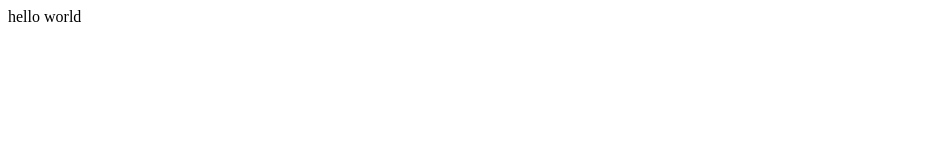
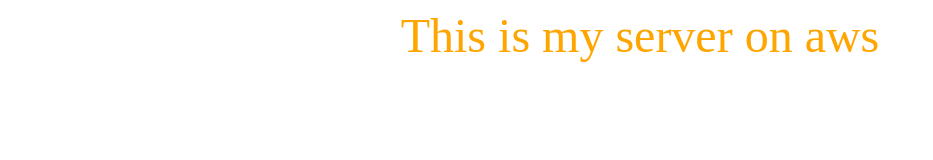
Before and after one commit to linuxag/docker-nginx, a plain HTML site: page index.html in a window 1280 px wide. Shown: the whole page, without its empty margins (0-933 px from the left). Drawn offline with Linux system fonts and the light colour scheme.

Commit message:
Update index.html

```diff
--- a/index.html
+++ b/index.html
@@ -1 +1,6 @@
-</b> hello world </b>
+<body>
+<center>
+  <font size="30" color="orange">
+    </b> This is my server on aws </b>
+</font></center>
+</body>
```
